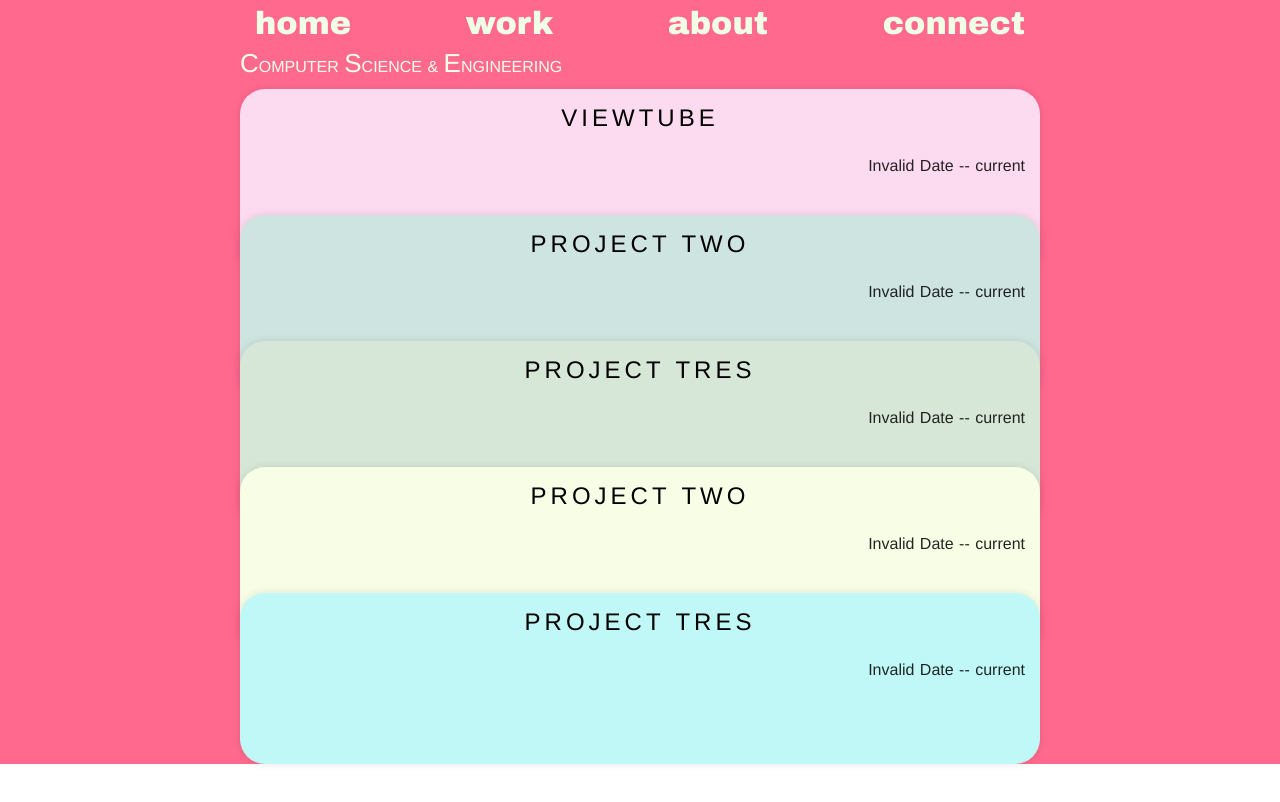
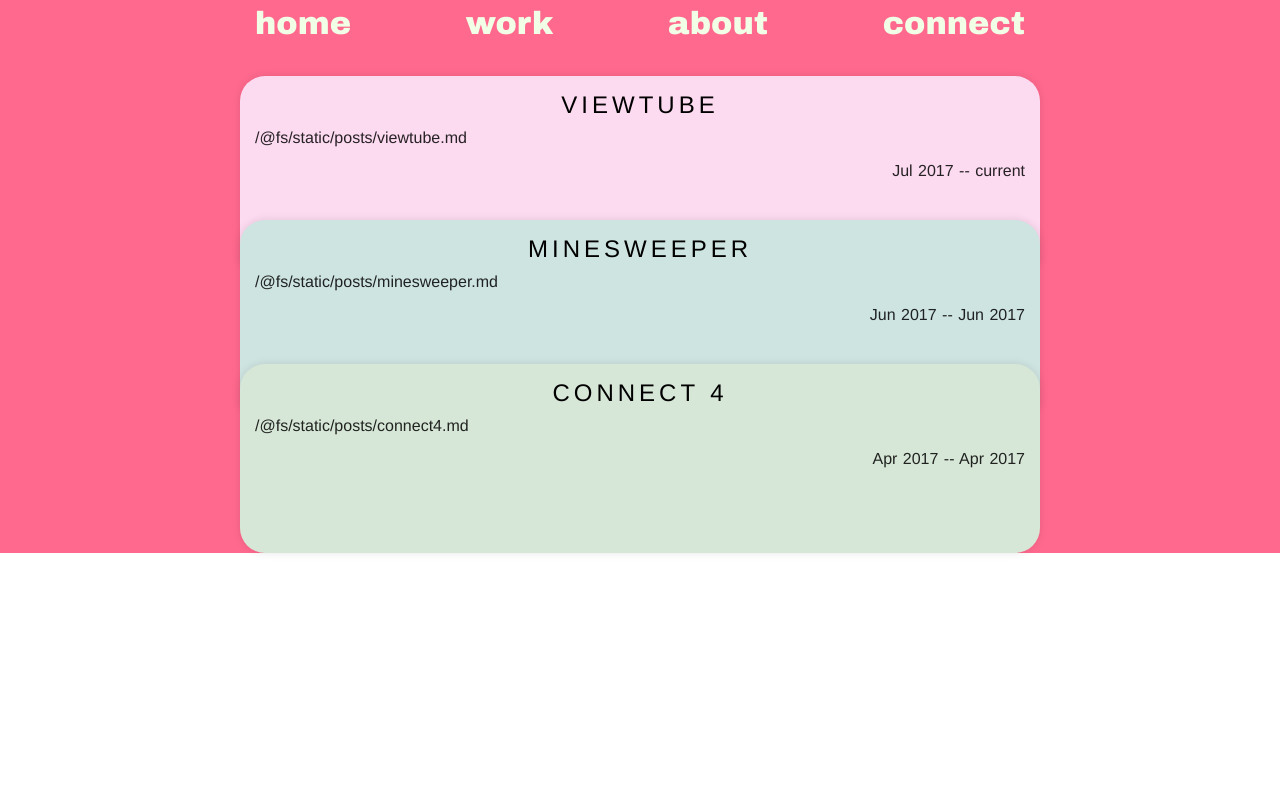
Before and after one commit to aryascripts/portfolio, a Nuxt app: page /work in a window 1280 px wide. Shown: the top 802 px of the page. Built offline with nearby package versions, Linux system fonts and the light colour scheme; a web font is replaced by a local one.

Commit message:
added collections loop from content js

```diff
--- a/components/Collection.vue
+++ b/components/Collection.vue
@@ -1,5 +1,9 @@
 <template>
   <div class="collection">
+
+    <h1>{{ name }}</h1>
+
+    <!-- <h1><span>c</span>omputer <span>s</span>cience & <span>E</span>ngineering</h1> -->
     <Card
       class="card"
       v-for="p in projects"
@@ -15,10 +19,7 @@
   components: {
     Card
   },
-  props: ['projects'],
-  mounted() {
-
-  }
+  props: ['projects', 'name']
 }
 </script>
 
--- a/components/Nav.vue
+++ b/components/Nav.vue
@@ -3,10 +3,14 @@
     v-bind:class="{ 'trans-gray': darkNav }"
     class="nav">
     <div class="section nav-items">
-      <nuxt-link to="/" class="pointer item">home</nuxt-link>
-      <nuxt-link to="/work" class="pointer item">work</nuxt-link>
-      <nuxt-link to="/about" class="pointer item">about</nuxt-link>
-      <nuxt-link to="/connect" class="pointer item">connect</nuxt-link>
+      <nuxt-link to="/" exact
+        class="pointer item">home</nuxt-link>
+      <nuxt-link to="/work" exact
+        class="pointer item">work</nuxt-link>
+      <nuxt-link to="/about" exact
+        class="pointer item">about</nuxt-link>
+      <nuxt-link to="/connect" exact
+        class="pointer item">connect</nuxt-link>
     </div>
 
   </div>
@@ -74,7 +78,7 @@
   transition: color 150ms ease-in-out;
 
   &:hover {
-    color: $pink;
+    color: $green-hover;
   }
 }
 
--- a/pages/work.vue
+++ b/pages/work.vue
@@ -3,8 +3,12 @@
 
     <div class="cs">
       <div class="content">
-        <h1><span>c</span>omputer <span>s</span>cience & <span>E</span>ngineering</h1>
-        <Collection v-bind:projects="projects" />
+        <Collection
+          v-for="col in collections"
+          v-bind:projects="col.projects"
+          v-bind:name="col.name"
+          v-bind:key="col.key" />
+
       </div>
     </div>
 
@@ -14,42 +18,29 @@
 <script>
 import Card from './../components/Card.vue'
 import Collection from './../components/Collection.vue'
+import SiteData from './../utils/content.js'
 
 export default {
   components: {
     Card,
     Collection
   },
+  methods: {
+
+  },
   data() {
     return {
-      projects: [{
-          id: '1',
-          name: 'ViewTube',
-          description: 'YouTube Playlist management application for desktop platforms',
-          date: '2018-04-01'
-        }, {
-          id: '2',
-          name: 'Project Two',
-          description: 'Another application that I worked on in the past',
-          date: '2018-04-01'
-        }, {
-          id: '3',
-          name: 'Project Tres',
-          description: 'Yet another application that I have finished or working on',
-          date: '2018-04-01'
-        }, {
-          id: '2',
-          name: 'Project Two',
-          description: 'Another application that I worked on in the past',
-          date: '2018-04-01'
-        }, {
-          id: '3',
-          name: 'Project Tres',
-          description: 'Yet another application that I have finished or working on',
-          date: '2018-04-01'
-        }
-      ]
+        collections: [],
     }
+  },
+  created() {
+    this.collections = SiteData.getCollections()
+                          .map(collection => {
+                            const key = collection.key;
+                            collection.projects = SiteData.getProjectsForCollection(key);
+                            return collection;
+                          });
+    console.log(this.collections);
   }
 }
 </script>
--- a/sass/global.scss
+++ b/sass/global.scss
@@ -53,3 +53,7 @@
     margin-bottom: 5px;
   }
 }
+
+.router-link-active {
+  color: $green-hover;
+}
--- a/sass/vars.scss
+++ b/sass/vars.scss
@@ -3,6 +3,7 @@
 $dark-gray: #2e3532;
 $pink: #ff698e;
 $white-text: #f2f2f2;
+$green-hover: #c6ffbc;
 
 // Z-INDEX
 $highest-z: 1000;
```
